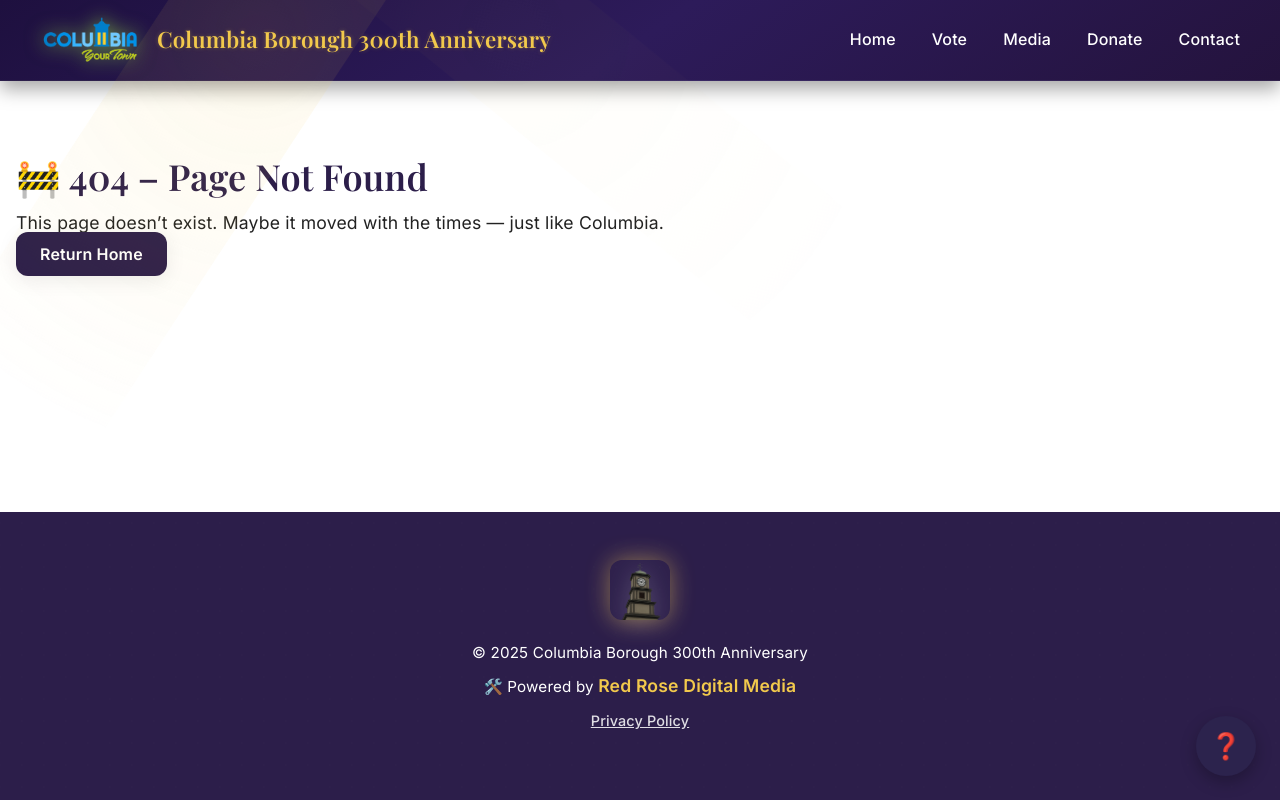
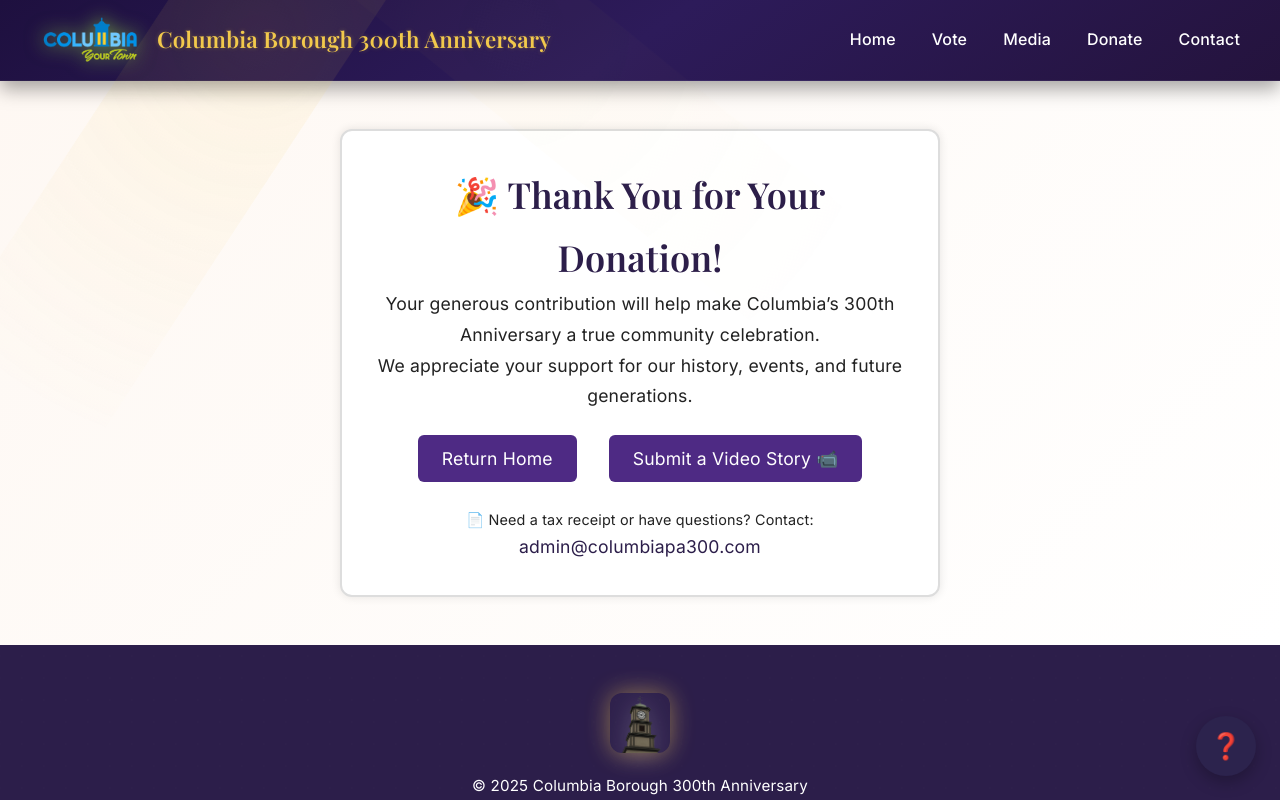
Before and after one commit to AlexSeisler/ColumbiaPA300, a React (Vite) app in the folder columbiapa300.com/: page /thank-you in a window 1280 px wide. Built offline with nearby package versions, Linux system fonts and the light colour scheme.

Commit message:
thankyou page

```diff
--- a/columbiapa300.com/src/App.jsx
+++ b/columbiapa300.com/src/App.jsx
@@ -14,6 +14,7 @@ import ContactPage from './pages/ContactPage';
 import DonationsPage from './pages/DonationsPage'; // ✅ NEW import
 import NotFoundPage from './pages/NotFoundPage';
 import PrivacyPolicy from './pages/PrivacyPolicy';
+import ThankYouPage from './pages/ThankYouPage';
 
 const App = () => {
   return (
@@ -28,6 +29,7 @@ const App = () => {
           <Route path="/media" element={<MediaPage />} />
           <Route path="/contact" element={<ContactPage />} />
           <Route path="/donate" element={<DonationsPage />} />
+          <Route path="/thank-you" element={<ThankYouPage />} />  {/* ✅ Add This */}
           <Route path="/privacy" element={<PrivacyPolicy />} />
           <Route path="*" element={<NotFoundPage />} />
         </Routes>
--- /dev/null
+++ b/columbiapa300.com/src/pages/ThankYouPage.jsx
@@ -0,0 +1,25 @@
+import React from 'react';
+import '../styles/thankyou/thank-you-page.css';
+
+const ThankYouPage = () => {
+  return (
+    <main className="thank-you-page">
+      <div className="thank-you-container">
+        <h1>🎉 Thank You for Your Donation!</h1>
+        <p>Your generous contribution will help make Columbia’s 300th Anniversary a true community celebration.</p>
+        <p>We appreciate your support for our history, events, and future generations.</p>
+
+        <div className="cta-buttons">
+          <a href="/" className="home-button">Return Home</a>
+          <a href="/media" className="media-button">Submit a Video Story 📹</a>
+        </div>
+
+        <p className="tax-note">
+          📄 Need a tax receipt or have questions? Contact: <a href="mailto:admin@columbiapa300.com">admin@columbiapa300.com</a>
+        </p>
+      </div>
+    </main>
+  );
+};
+
+export default ThankYouPage;
--- /dev/null
+++ b/columbiapa300.com/src/styles/thankyou/thank-you-page.css
@@ -0,0 +1,33 @@
+.thank-you-page {
+  padding: 3rem;
+  text-align: center;
+  background: linear-gradient(135deg, #fef8f3, #fff);
+}
+
+.thank-you-container {
+  max-width: 600px;
+  margin: 0 auto;
+  padding: 2rem;
+  border: 2px solid #ddd;
+  border-radius: 12px;
+  background-color: #fff;
+  box-shadow: 0 0 10px rgba(0,0,0,0.1);
+}
+
+.cta-buttons {
+  margin-top: 2rem;
+}
+
+.cta-buttons a {
+  margin: 0 1rem;
+  padding: 0.8rem 1.5rem;
+  border-radius: 6px;
+  background: #4e2a84;
+  color: white;
+  text-decoration: none;
+}
+
+.tax-note {
+  margin-top: 2rem;
+  font-size: 0.9rem;
+}
```
